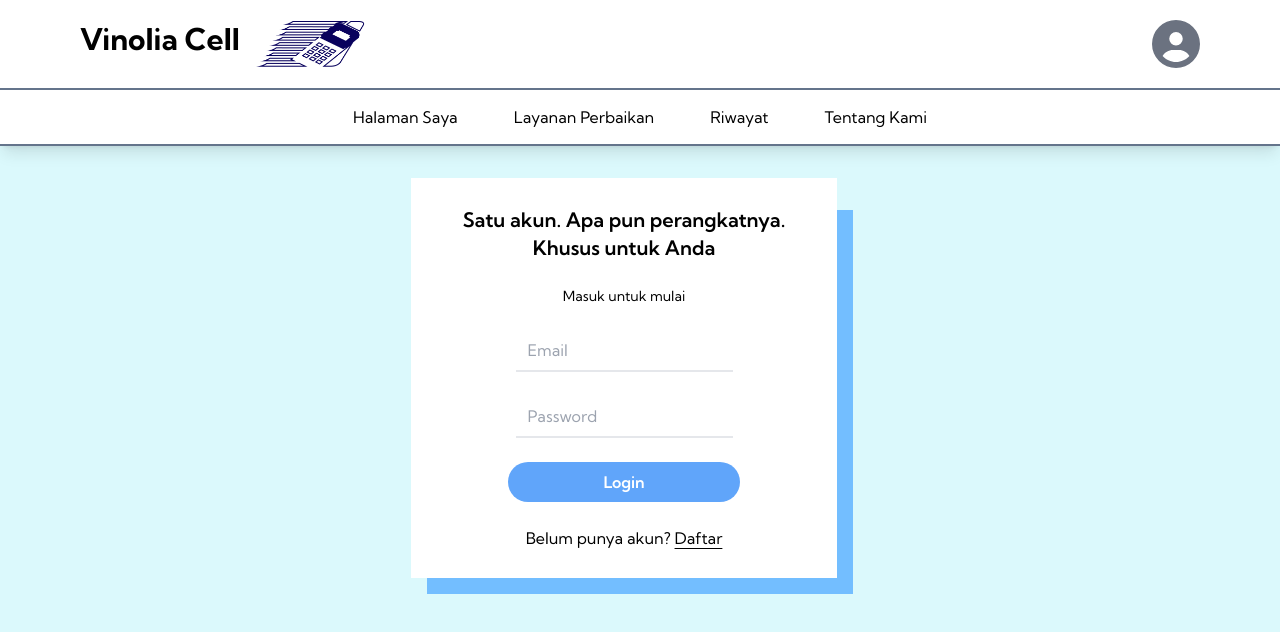
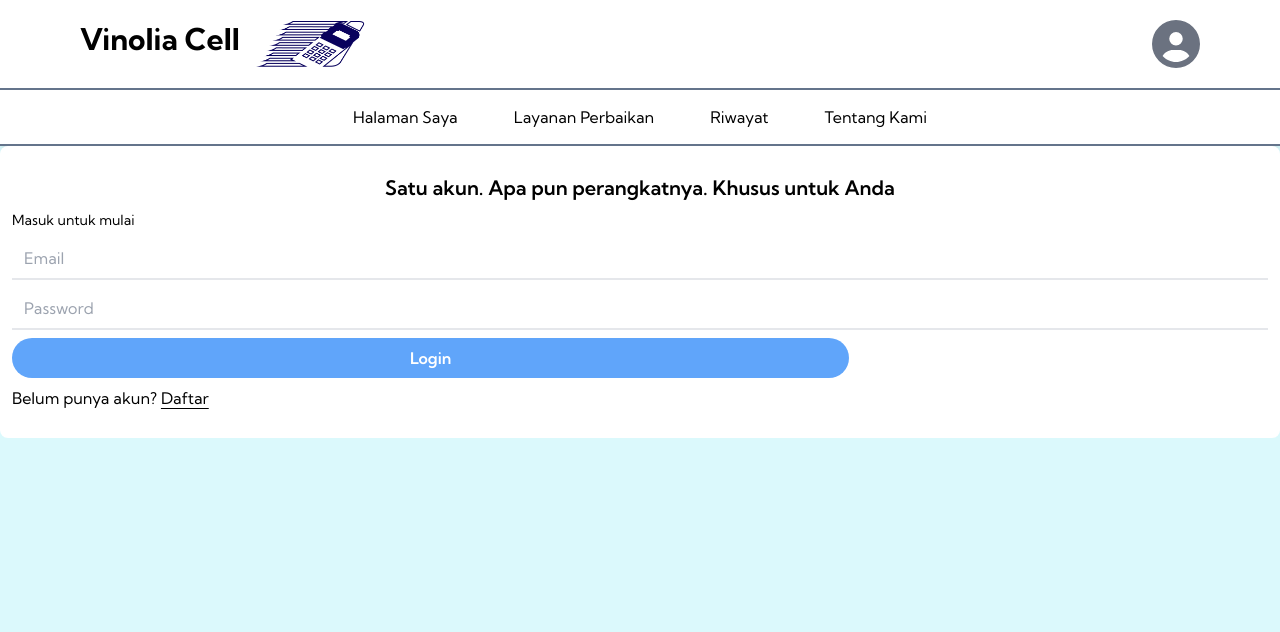
Before and after one commit to amelia-iky/vinoliacell-frontend, a React (Vite) app: page /signin in a window 1280 px wide. Shown: the top 632 px of the page. Built offline with nearby package versions, Linux system fonts and the light colour scheme.

Commit message:
new components form for general form

```diff
--- a/src/components/Form.jsx
+++ b/src/components/Form.jsx
@@ -2,19 +2,13 @@ import PropTypes from 'prop-types';
 
 const Form = ({ children, onSubmit, className = '' }) => {
   return (
-    <div className='flex justify-center items-center'>
-      <div className='relative flex justify-center items-center w-4/12 h-full mt-16'>
-        <div className='relative w-full h-96 max-w-md bg-shadowform'>
-          <div className='absolute w-full h-96 right-4 bottom-8 bg-white'>
-            <form
-              className={`flex flex-col justify-center items-center px-10 gap-6 bg-white ${className}`}
-              onSubmit={onSubmit}
-            >
-              {children}
-            </form>
-          </div>
-        </div>
-      </div>
+    <div className='flex-col bg-white w-full rounded-lg'>
+      <form
+        className={`flex flex-col p-3 gap-2 justify-start ${className}`}
+        onSubmit={onSubmit}
+      >
+        {children}
+      </form>
     </div>
   );
 };
```
